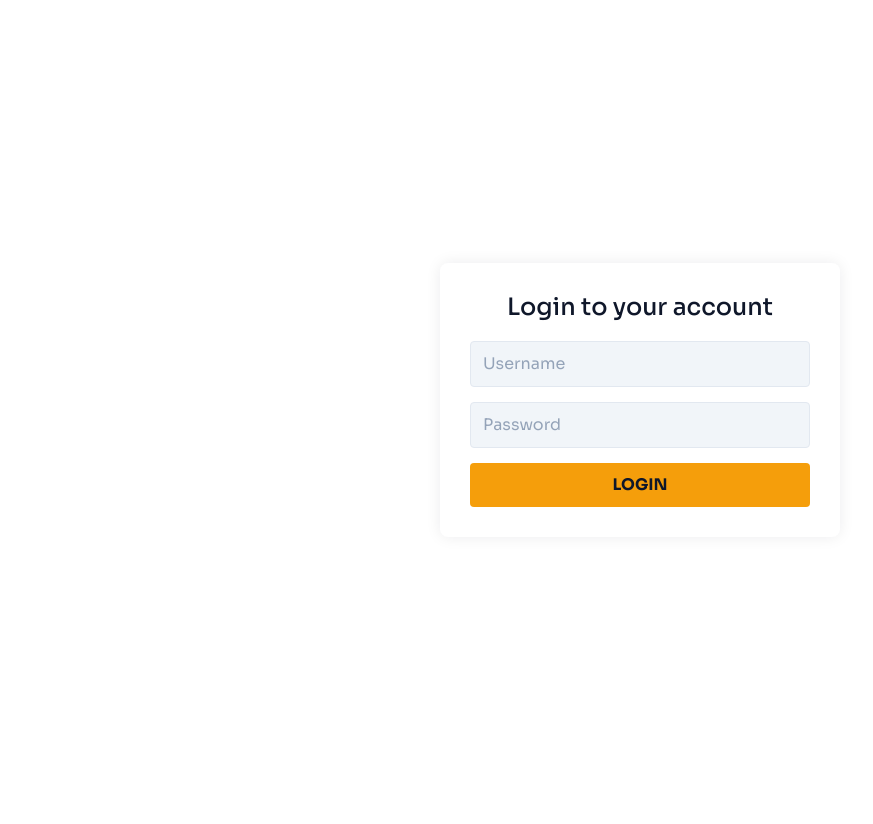
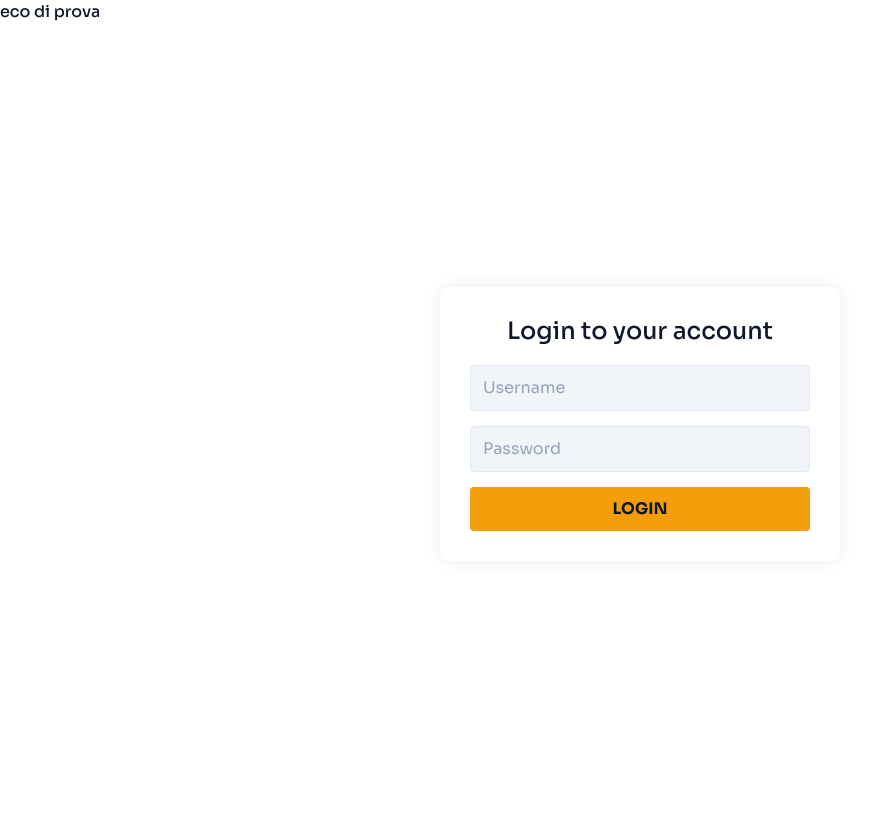
Before and after one commit to magghi111111/SSM, a PHP site: page / in a window 1280 px wide. Shown: the whole page, without its empty margins (0-873 px from the left). Before the commit the page ends 507 px from the top, so only its background shows below. Run offline with PHP 8.4, Linux system fonts and the light colour scheme.

Commit message:
Eco di prova per WA

```diff
--- a/index.php
+++ b/index.php
@@ -1,4 +1,5 @@
 <?php
+echo "eco di prova";
 session_start();
 
 $page = $_GET['page'] ?? 'dashboard';
```
